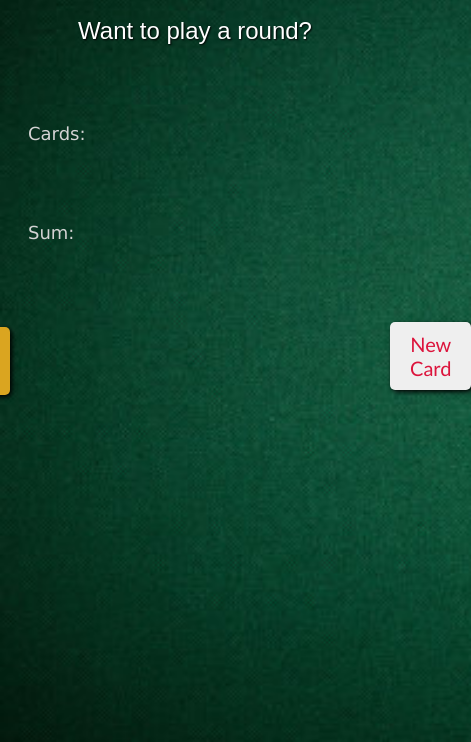
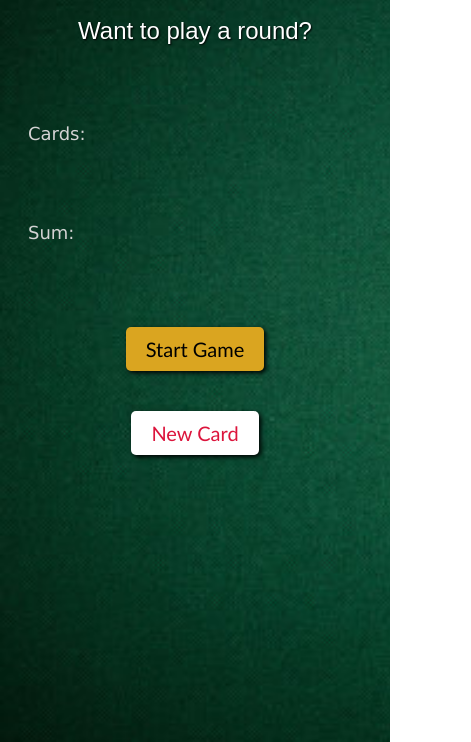
Before and after one commit to BrooklynTreasurer/Black_Jack_Project, a plain HTML site: page index.html in a window 390 px wide. Shown: the part 102-844 px from the top of the page, 471 px wide, since content can reach past the window. Drawn offline with Linux system fonts and the light colour scheme.

Commit message:
fixed mobile responsiveness

```diff
--- a/script.js
+++ b/script.js
@@ -13,6 +13,7 @@ function startGame() {
     firstCard = Math.floor(Math.random() * 11) + 2;
     secondCard = Math.floor(Math.random() * 11) + 2;
     sum = firstCard + secondCard;
+    isAlive = true;
 
     cardsEl.textContent = "Cards: " + firstCard + " " + secondCard;
     sumEl.textContent = "Sum: " + sum;
--- a/styles.css
+++ b/styles.css
@@ -37,7 +37,7 @@ p {
     align-items: center;
     justify-content: center;
     margin-top: 50px;
-    gap: 380px;
+    gap: 280px;
 }
 
 #start-btn {
@@ -60,7 +60,7 @@ p {
 }
 
 #new-card-btn {
-    background-color: ;
+    background-color:  white;
     color: crimson;
     font-family: 'Trebuchet MS', sans-serif;
     font-size: 20px;
@@ -72,5 +72,12 @@ p {
     transition: background-color 0.3s ease;
     margin-top: 20px;
     text-align: center;
-    margin-left: ;
 }
+
+@media screen and (max-width: 600px) {
+    .container-buttons {
+        flex-direction: column;
+        gap: 20px;
+    }
+
+}
```
